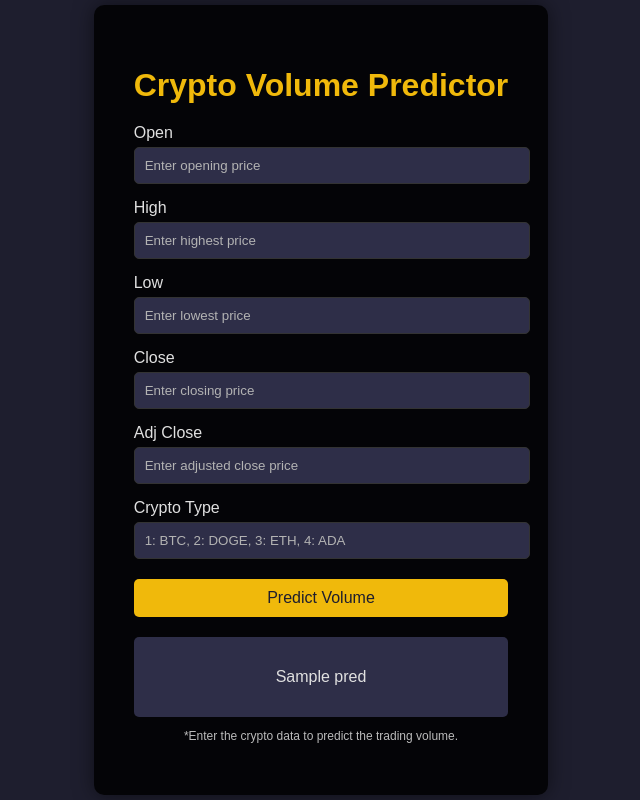
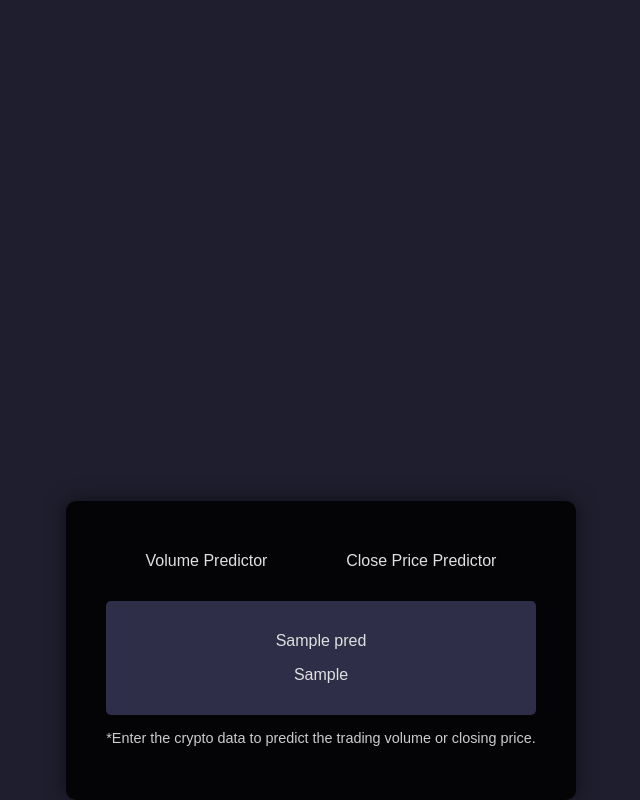
Before and after one commit to Manasi-Rajesh-Mhatre/Crypto-Volume-Close-Price-Prediction, a Flask app: template templates/crypto_exchange.html in a window 1280 px wide. Shown: the whole page, without its empty margins (319-959 px from the left). Run offline with Flask 3, Linux system fonts and the light colour scheme; the template is opened without the code that fills it: most values are stand-ins (such as "Sample title", 1, 10 or a date in 2020); parts of the project's set-up code (start-up, migrations or seed data) failed here and were passed over.

Commit message:
added close price prediction

```diff
--- a/app.py
+++ b/app.py
@@ -5,25 +5,57 @@
 app = Flask(__name__)
 
 model = joblib.load("RandomForestRegressor.joblib")
+model2 = joblib.load("RandomForestRegressorCP.joblib")
 
 @app.route('/')
-def hello_world() :
-    return render_template('crypto_exchange.html')
+def hello_world():
+    return render_template('crypto_exchange.html', active_tab='volume')
+
+@app.route('/predict', methods=['POST'])
+def predict():
+    int_features = [np.double(x) for x in request.form.values()]
+    final = [np.array(int_features)]
+    prediction = model.predict(final)
+    output = prediction[0]
+
+    return render_template(
+        'crypto_exchange.html',
+        pred=f'Predicted volume is {output}',
+        active_tab='volume',
+        open_value=request.form.get('Open'),
+        high_value=request.form.get('High'),
+        low_value=request.form.get('Low'),
+        close_value=request.form.get('Close'),
+        adj_close_value=request.form.get('Adj Close'),
+        type_value=request.form.get('Type')
+    )
+
+@app.route('/predict2', methods=['POST'])
+def predict2():
+    int_features = [np.double(x) for x in request.form.values()]
+    final = [np.array(int_features)]
+    prediction = model2.predict(final)
+    output = prediction[0]
+
+    return render_template(
+        'crypto_exchange.html',
+        pred2=f'Predicted closing price is {output}',
+        active_tab='closePrice',
+        open_value=request.form.get('Open'),
+        high_value=request.form.get('High'),
+        low_value=request.form.get('Low'),
+        volume_value=request.form.get('Volume'),
+        type_value=request.form.get('Type')
+    )
+
+@app.route('/volume/reset')
+def reset_volume():
+    return render_template('crypto_exchange.html', active_tab='volume')
+
+@app.route('/closePrice/reset')
+def reset_close_price():
+    return render_template('crypto_exchange.html', active_tab='closePrice')
 
 
-
-@app.route('/predict', methods = ['GET', 'POST'])
-def predict() :
-    int_features=[np.double(x) for x in request.form.values()]
-    final=[np.array(int_features)]
-    print(int_features)
-    print(final)
-    prediction=model.predict(final)
-    output = prediction
-
-    return render_template('crypto_exchange.html', pred='Prediction of the Volume is {}'.format(output))
-
-
-
-if __name__ == '__main__' :
+if __name__ == '__main__':
     app.run()
--- a/static/style.css
+++ b/static/style.css
@@ -8,6 +8,7 @@
     justify-content: center;
     align-items: center;
     height: 100vh;
+    overflow: auto;
   }
 
   .container {
@@ -15,12 +16,12 @@
     padding: 40px;
     border-radius: 10px;
     box-shadow: 0px 0px 20px rgba(0, 0, 0, 0.5);
-    max-width: 400px;
     text-align: center;
+    margin-block-start: auto;
   }
 
   h1 {
-    color: #f0b90b; /* Binance yellow */
+    color: #f0b90b;
     margin-bottom: 20px;
   }
 
@@ -30,7 +31,7 @@
     text-align: left;
   }
 
-  input[type="text"] {
+  input[type="number"] {
     width: 100%;
     padding: 10px;
     border: 1px solid #333;
@@ -82,3 +83,45 @@
     align-items: center;
     justify-content: space-between;
   }
+
+  .tabs {
+    display: flex;
+    justify-content: space-around;
+    margin-bottom: 20px;
+}
+
+.tab {
+    cursor: pointer;
+    padding: 10px 20px;
+    border: 1px solid transparent;
+    border-radius: 5px;
+    transition: background-color 0.3s;
+}
+
+.tab.active {
+    background-color: #e1b309;
+    border-bottom: 1px solid #e1b309;
+    color: black;
+}
+
+.tab:hover {
+    background-color: #fde283;
+    color: black;
+}
+
+form {
+    display: none;
+}
+
+form.active {
+    display: block;
+}
+
+.result {
+    margin-top: 20px;
+}
+
+.note {
+    font-size: 0.9em;
+    color: #ccc;
+}
--- a/templates/crypto_exchange.html
+++ b/templates/crypto_exchange.html
@@ -8,37 +8,96 @@
 </head>
 <body>
     <div class="container">
+        <div class="tabs">
+            <div class="tab {% if active_tab == 'volume' %}active{% endif %}" onclick="showTab('volume')">Volume Predictor</div>
+            <div class="tab {% if active_tab == 'closePrice' %}active{% endif %}" onclick="showTab('closePrice')">Close Price Predictor</div>
+        </div>
+
+        <form id="volume" class="{% if active_tab == 'volume' %}active{% else %}hidden{% endif %}" action="/predict" method="post">
             <h1>Crypto Volume Predictor</h1>
-      <form action="/predict" method="post">
             <label for="open">Open</label>
-        <input type="text" name="Open" id="open" placeholder="Enter opening price" required />
+            <input type="number" name="Open" id="open" placeholder="Enter opening price" value="{{ open_value }}" required />
 
             <label for="high">High</label>
-        <input type="text" name="High" id="high" placeholder="Enter highest price" required />
+            <input type="number" name="High" id="high" placeholder="Enter highest price" value="{{ high_value }}" required />
 
             <label for="low">Low</label>
-        <input type="text" name="Low" id="low" placeholder="Enter lowest price" required />
+            <input type="number" name="Low" id="low" placeholder="Enter lowest price" value="{{ low_value }}" required />
 
             <label for="close">Close</label>
-        <input type="text" name="Close" id="close" placeholder="Enter closing price" required />
+            <input type="number" name="Close" id="close" placeholder="Enter closing price" value="{{ close_value }}" required />
 
             <label for="adj_close">Adj Close</label>
-        <input type="text" name="Adj Close" id="adj_close" placeholder="Enter adjusted close price" required />
+            <input type="number" name="Adj Close" id="adj_close" placeholder="Enter adjusted close price" value="{{ adj_close_value }}" required />
 
             <label for="type" class="crypto-label">
                 <span>Crypto Type</span>
             </label>
-        <input type="text" name="Type" id="type" placeholder="1: BTC, 2: DOGE, 3: ETH, 4: ADA" required />
+            <input type="number" min="1" max="4" step="1" name="Type" id="type" placeholder="Enter 1: BTC, 2: DOGE, 3: ETH, 4: ADA" value="{{ type_value }}" required />
 
             <button type="submit">Predict Volume</button>
+            <button type="reset" onclick="resetForm(event, 'volume')">Reset</button>
+        </form>
+
+        <form id="closePrice" class="{% if active_tab == 'closePrice' %}active{% else %}hidden{% endif %}" action="/predict2" method="post">
+            <h1>Crypto Close Price Predictor</h1>
+            <label for="open">Open</label>
+            <input type="number" name="Open" id="openClose" placeholder="Enter opening price" value="{{ open_value }}" required />
+
+            <label for="high">High</label>
+            <input type="number" name="High" id="highClose" placeholder="Enter highest price" value="{{ high_value }}" required />
+
+            <label for="low">Low</label>
+            <input type="number" name="Low" id="lowClose" placeholder="Enter lowest price" value="{{ low_value }}" required />
+
+            <label for="volume">Volume</label>
+            <input type="number" name="Volume" id="volumeClose" placeholder="Enter volume" value="{{ volume_value }}" required />
+
+            <label for="type" class="crypto-label">
+                <span>Crypto Type</span>
+            </label>
+            <input type="number" min="1" max="4" step="1" name="Type" id="typeClose" placeholder="Enter 1: BTC, 2: DOGE, 3: ETH, 4: ADA" value="{{ type_value }}" required />
+
+            <button type="submit">Predict Closing Price</button>
+            <button type="reset" onclick="resetForm(event, 'closePrice')">Reset</button>
         </form>
 
         <div class="result">
             <p>{{pred}}</p>
+            <p>{{pred2}}</p>
         </div>
         <div class="note">
-        <p>*Enter the crypto data to predict the trading volume.</p>
+            <p>*Enter the crypto data to predict the trading volume or closing price.</p>
         </div>
     </div>
+
+    <script>
+        function showTab(tabName) {
+            const tabs = document.querySelectorAll('.tab');
+            const forms = document.querySelectorAll('form');
+
+            tabs.forEach(tab => tab.classList.remove('active'));
+            forms.forEach(form => {
+                form.classList.remove('active');
+                form.style.display = 'none'; // Ensure forms are hidden
+            });
+
+            // Set active tab and form based on tabName
+            if (tabName === 'volume') {
+                document.querySelector('.tab:nth-child(1)').classList.add('active');
+                document.getElementById('volume').style.display = 'block';
+                document.getElementById('volume').classList.add('active');
+            } else if (tabName === 'closePrice') {
+                document.querySelector('.tab:nth-child(2)').classList.add('active');
+                document.getElementById('closePrice').style.display = 'block';
+                document.getElementById('closePrice').classList.add('active');
+            }
+        }
+
+        function resetForm(event, formId) {
+            event.preventDefault();
+            window.location.href = `/${formId}/reset`;
+        }
+    </script>
 </body>
 </html>
```
Also changed, not shown: 4 other files. Lines whose indentation alone changed are shown as unchanged.
